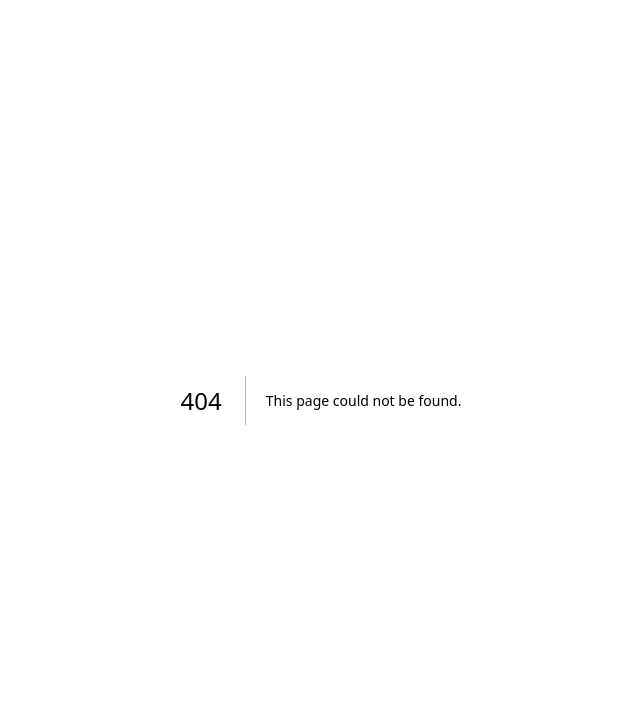
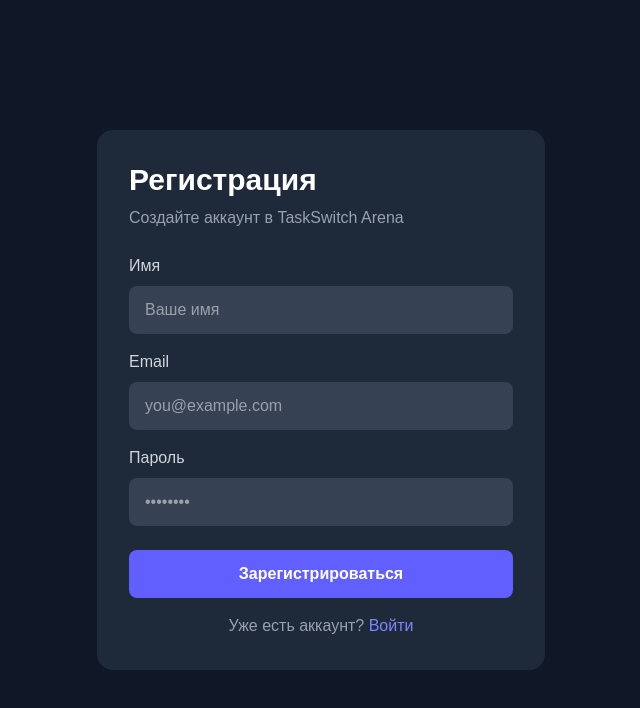
Before and after one commit to Kosmacheva3103/task-switch-arena, a Next.js app: page /register in a window 1280 px wide. Before the commit this address had no page. Shown: the top 708 px of the page, without its empty margins (319-959 px from the left). Built offline with nearby package versions, Linux system fonts and the light colour scheme.

Commit message:
feat: заглушка аутентификации + страницы входа/регистрации

```diff
--- /dev/null
+++ b/src/app/(auth)/login/page.tsx
@@ -0,0 +1,82 @@
+'use client';
+
+import { useState } from 'react';
+import { authClient } from '@/server/auth/client';
+import { useRouter } from 'next/navigation';
+
+export default function LoginPage() {
+  const router = useRouter();
+  const [email, setEmail] = useState('');
+  const [password, setPassword] = useState('');
+  const [error, setError] = useState('');
+
+  const handleLogin = async (e: React.FormEvent) => {
+    e.preventDefault();
+    const result = await authClient.signIn.email({
+      email,
+      password,
+    });
+
+    if (result.error) {
+      setError(result.error.message || 'Ошибка входа');
+    } else {
+      router.push('/');
+    }
+  };
+
+  return (
+    <main className="min-h-screen bg-gray-900 flex items-center justify-center">
+      <form
+        onSubmit={handleLogin}
+        className="bg-gray-800 p-8 rounded-2xl w-full max-w-md"
+      >
+        <h1 className="text-3xl font-bold text-white mb-2">Вход</h1>
+        <p className="text-gray-400 mb-6">Войдите в TaskSwitch Arena</p>
+
+        {error && (
+          <div className="bg-red-500/20 text-red-300 p-3 rounded-lg mb-4">
+            {error}
+          </div>
+        )}
+
+        <div className="mb-4">
+          <label className="block text-gray-300 mb-2">Email</label>
+          <input
+            type="email"
+            value={email}
+            onChange={(e) => setEmail(e.target.value)}
+            className="w-full bg-gray-700 text-white px-4 py-3 rounded-lg focus:outline-none focus:ring-2 focus:ring-indigo-500"
+            placeholder="you@example.com"
+            required
+          />
+        </div>
+
+        <div className="mb-6">
+          <label className="block text-gray-300 mb-2">Пароль</label>
+          <input
+            type="password"
+            value={password}
+            onChange={(e) => setPassword(e.target.value)}
+            className="w-full bg-gray-700 text-white px-4 py-3 rounded-lg focus:outline-none focus:ring-2 focus:ring-indigo-500"
+            placeholder="••••••••"
+            required
+          />
+        </div>
+
+        <button
+          type="submit"
+          className="w-full bg-indigo-500 text-white py-3 rounded-lg font-bold hover:bg-indigo-600 transition mb-4"
+        >
+          Войти
+        </button>
+
+        <p className="text-center text-gray-400">
+          Нет аккаунта?{' '}
+          <a href="/register" className="text-indigo-400 hover:underline">
+            Зарегистрироваться
+          </a>
+        </p>
+      </form>
+    </main>
+  );
+}
--- /dev/null
+++ b/src/app/(auth)/register/page.tsx
@@ -0,0 +1,96 @@
+'use client';
+
+import { useState } from 'react';
+import { authClient } from '@/server/auth/client';
+import { useRouter } from 'next/navigation';
+
+export default function RegisterPage() {
+  const router = useRouter();
+  const [name, setName] = useState('');
+  const [email, setEmail] = useState('');
+  const [password, setPassword] = useState('');
+  const [error, setError] = useState('');
+
+  const handleRegister = async (e: React.FormEvent) => {
+    e.preventDefault();
+    const result = await authClient.signUp.email({
+      name,
+      email,
+      password,
+    });
+
+    if (result.error) {
+      setError(result.error.message || 'Ошибка регистрации');
+    } else {
+      router.push('/login');
+    }
+  };
+
+  return (
+    <main className="min-h-screen bg-gray-900 flex items-center justify-center">
+      <form
+        onSubmit={handleRegister}
+        className="bg-gray-800 p-8 rounded-2xl w-full max-w-md"
+      >
+        <h1 className="text-3xl font-bold text-white mb-2">Регистрация</h1>
+        <p className="text-gray-400 mb-6">Создайте аккаунт в TaskSwitch Arena</p>
+
+        {error && (
+          <div className="bg-red-500/20 text-red-300 p-3 rounded-lg mb-4">
+            {error}
+          </div>
+        )}
+
+        <div className="mb-4">
+          <label className="block text-gray-300 mb-2">Имя</label>
+          <input
+            type="text"
+            value={name}
+            onChange={(e) => setName(e.target.value)}
+            className="w-full bg-gray-700 text-white px-4 py-3 rounded-lg focus:outline-none focus:ring-2 focus:ring-indigo-500"
+            placeholder="Ваше имя"
+            required
+          />
+        </div>
+
+        <div className="mb-4">
+          <label className="block text-gray-300 mb-2">Email</label>
+          <input
+            type="email"
+            value={email}
+            onChange={(e) => setEmail(e.target.value)}
+            className="w-full bg-gray-700 text-white px-4 py-3 rounded-lg focus:outline-none focus:ring-2 focus:ring-indigo-500"
+            placeholder="you@example.com"
+            required
+          />
+        </div>
+
+        <div className="mb-6">
+          <label className="block text-gray-300 mb-2">Пароль</label>
+          <input
+            type="password"
+            value={password}
+            onChange={(e) => setPassword(e.target.value)}
+            className="w-full bg-gray-700 text-white px-4 py-3 rounded-lg focus:outline-none focus:ring-2 focus:ring-indigo-500"
+            placeholder="••••••••"
+            required
+          />
+        </div>
+
+        <button
+          type="submit"
+          className="w-full bg-indigo-500 text-white py-3 rounded-lg font-bold hover:bg-indigo-600 transition mb-4"
+        >
+          Зарегистрироваться
+        </button>
+
+        <p className="text-center text-gray-400">
+          Уже есть аккаунт?{' '}
+          <a href="/login" className="text-indigo-400 hover:underline">
+            Войти
+          </a>
+        </p>
+      </form>
+    </main>
+  );
+}
--- /dev/null
+++ b/src/app/api/auth/[...all]/route.ts
@@ -0,0 +1,7 @@
+export async function GET() {
+  return Response.json({ message: 'Auth endpoint' });
+}
+
+export async function POST() {
+  return Response.json({ message: 'Auth endpoint' });
+}
--- a/src/app/page.tsx
+++ b/src/app/page.tsx
@@ -1,65 +1,26 @@
-import Image from "next/image";
+import Link from 'next/link';
 
-export default function Home() {
+export default function HomePage() {
   return (
-    <div className="flex flex-col flex-1 items-center justify-center bg-zinc-50 font-sans dark:bg-black">
-      <main className="flex flex-1 w-full max-w-3xl flex-col items-center justify-between py-32 px-16 bg-white dark:bg-black sm:items-start">
-        <Image
-          className="dark:invert"
-          src="/next.svg"
-          alt="Next.js logo"
-          width={100}
-          height={20}
-          priority
-        />
-        <div className="flex flex-col items-center gap-6 text-center sm:items-start sm:text-left">
-          <h1 className="max-w-xs text-3xl font-semibold leading-10 tracking-tight text-black dark:text-zinc-50">
-            To get started, edit the page.tsx file.
-          </h1>
-          <p className="max-w-md text-lg leading-8 text-zinc-600 dark:text-zinc-400">
-            Looking for a starting point or more instructions? Head over to{" "}
-            <a
-              href="https://vercel.com/templates?framework=next.js&utm_source=create-next-app&utm_medium=appdir-template-tw&utm_campaign=create-next-app"
-              className="font-medium text-zinc-950 dark:text-zinc-50"
-            >
-              Templates
-            </a>{" "}
-            or the{" "}
-            <a
-              href="https://nextjs.org/learn?utm_source=create-next-app&utm_medium=appdir-template-tw&utm_campaign=create-next-app"
-              className="font-medium text-zinc-950 dark:text-zinc-50"
-            >
-              Learning
-            </a>{" "}
-            center.
-          </p>
+    <main className="min-h-screen bg-gradient-to-br from-indigo-500 to-purple-600 flex items-center justify-center">
+      <div className="text-center text-white">
+        <h1 className="text-6xl font-bold mb-4">🧠 TaskSwitch Arena</h1>
+        <p className="text-2xl mb-8">Командный тренажёр переключения задач</p>
+        <div className="flex gap-4 justify-center">
+          <Link
+            href="/login"
+            className="bg-white text-indigo-600 px-8 py-4 rounded-xl text-xl font-bold hover:bg-indigo-50 transition"
+          >
+            Войти
+          </Link>
+          <Link
+            href="/register"
+            className="bg-indigo-700 text-white px-8 py-4 rounded-xl text-xl font-bold hover:bg-indigo-800 transition border-2 border-white/30"
+          >
+            Регистрация
+          </Link>
         </div>
-        <div className="flex flex-col gap-4 text-base font-medium sm:flex-row">
-          <a
-            className="flex h-12 w-full items-center justify-center gap-2 rounded-full bg-foreground px-5 text-background transition-colors hover:bg-[#383838] dark:hover:bg-[#ccc] md:w-[158px]"
-            href="https://vercel.com/new?utm_source=create-next-app&utm_medium=appdir-template-tw&utm_campaign=create-next-app"
-            target="_blank"
-            rel="noopener noreferrer"
-          >
-            <Image
-              className="dark:invert"
-              src="/vercel.svg"
-              alt="Vercel logomark"
-              width={16}
-              height={16}
-            />
-            Deploy Now
-          </a>
-          <a
-            className="flex h-12 w-full items-center justify-center rounded-full border border-solid border-black/[.08] px-5 transition-colors hover:border-transparent hover:bg-black/[.04] dark:border-white/[.145] dark:hover:bg-[#1a1a1a] md:w-[158px]"
-            href="https://nextjs.org/docs?utm_source=create-next-app&utm_medium=appdir-template-tw&utm_campaign=create-next-app"
-            target="_blank"
-            rel="noopener noreferrer"
-          >
-            Documentation
-          </a>
-        </div>
-      </main>
-    </div>
+      </div>
+    </main>
   );
 }
--- /dev/null
+++ b/src/server/auth/client.ts
@@ -0,0 +1,8 @@
+export const authClient = {
+  signUp: {
+    email: async (data: any) => ({ data: {}, error: null }),
+  },
+  signIn: {
+    email: async (data: any) => ({ data: {}, error: null }),
+  },
+};
--- /dev/null
+++ b/src/server/auth/index.ts
@@ -0,0 +1,12 @@
+// Заглушка аутентификации (будет заменена на Better-auth)
+export const auth = {
+  api: {
+    getSession: async () => ({
+      user: {
+        id: 'dev-user-1',
+        name: 'Разработчик',
+        email: 'dev@example.com',
+      },
+    }),
+  },
+};
```
